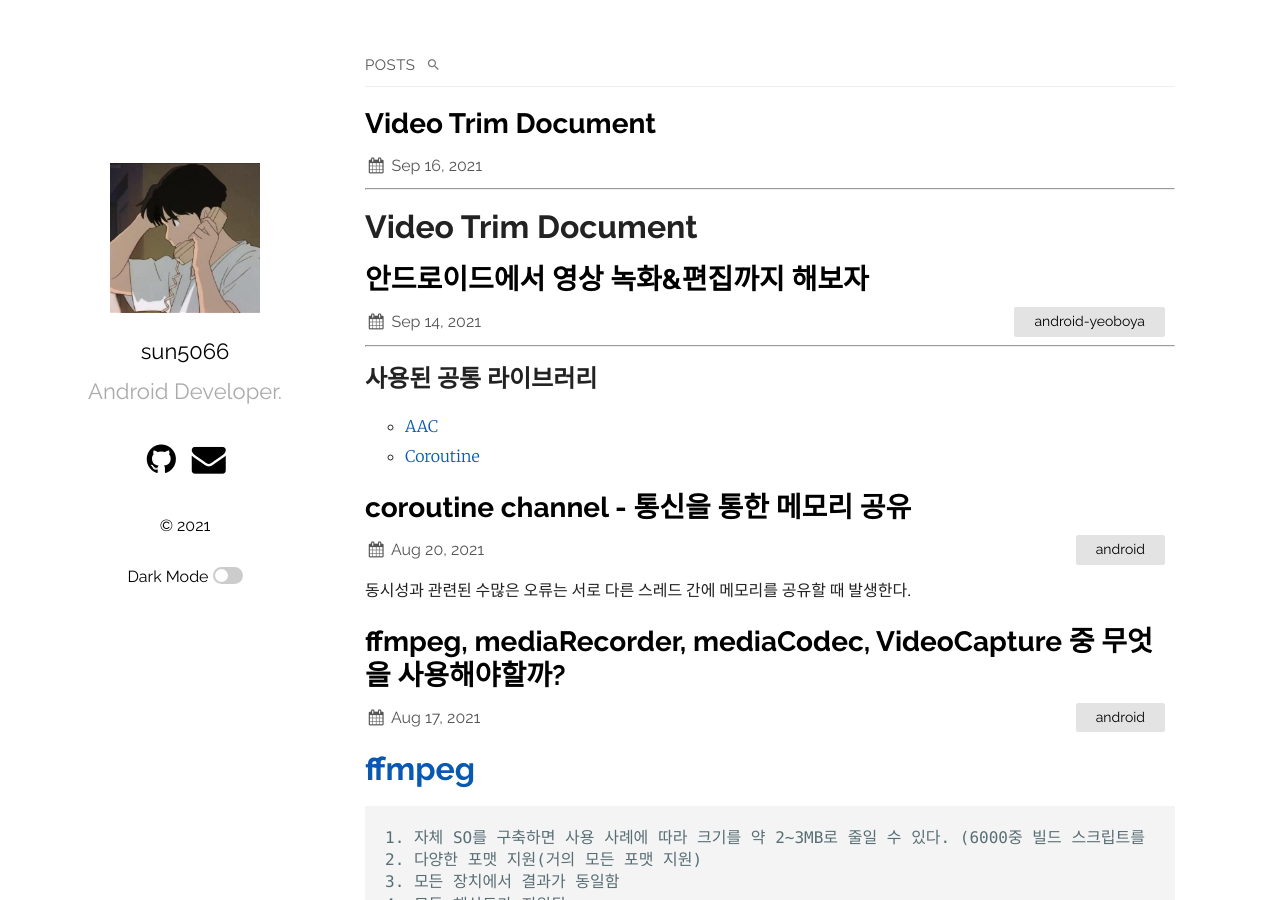
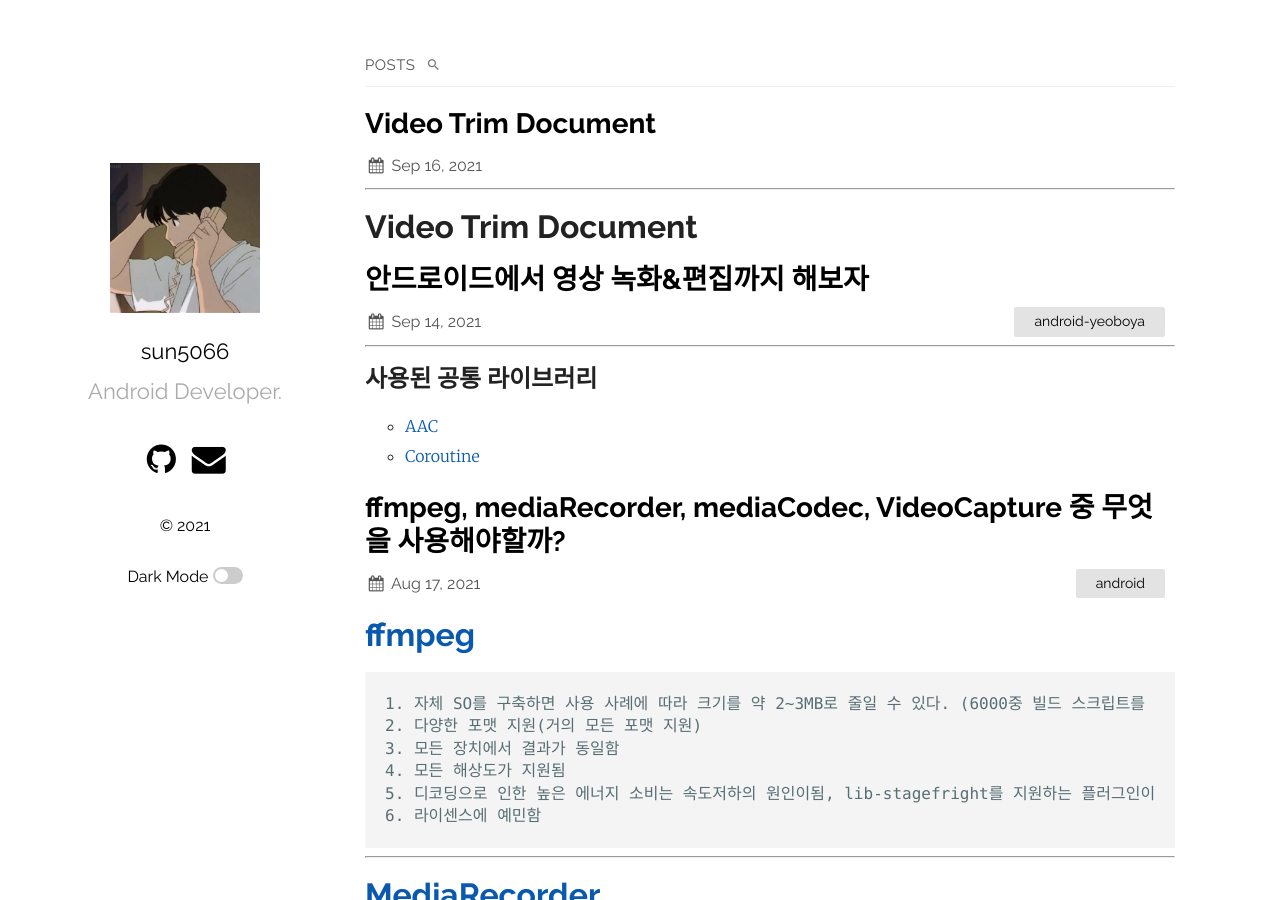
Before and after one commit to sun5066/sun5066.github.io, a Jekyll site: the page built from index.md, in a window 1280 px wide and 900 px high. Built offline with Jekyll 4.4.1, drawn with Linux system fonts in a browser that asks for light colours; some of the changed lines change nothing that is shown.

Commit message:
테이블 변경

```diff
--- a/_posts/2021-08-20-coroutine-channel.md
+++ /dev/null
@@ -1,29 +0,0 @@
----
-title: "coroutine channel - 통신을 통한 메모리 공유"
-date: 2021-08-20 12:44:28 -0400
-categories: android
----
-
-동시성과 관련된 수많은 오류는
-서로 다른 스레드 간에 메모리를 공유할 때 발생한다.
-
-예를 들면 다른 스레드에 의해 객체가 변경되는 경우에 문제가 생김
-이런 식의 메모리 공유는 일명 "방탄 동기화" 가 없으면 위험하며 공유 객체가 절대로 들어가지 않아야 하는 상태에 빠질 때가 생긴다.
-그리고 이러한 방탄 동기화를 작성하는 것은 보기보다 매우 어려움..
-
-데드락, 레이스 컨디션, 원자성 위반은 공유 상태와 관련이 있다. 이들은 공유 상태가 유효하지 않기 때문에 발생하며, 상태가 일관성을 잃어버리는 원인이 되기도 함.
-
-이런 문제를 극복하려는 차원에서 Kotlin, Go, Dart 와 같은 최신 프로그래밍 언어들은 Channel 을 제공함
-
-채널은 스레드가 서로 다른 상태를 공유하는 대신 메시지를 주고받는 통신을 하도록 함으로써 동시성 코드를 작성하는 데 도움을 주는 도구다.
-
- # 채널의 이해
- * 동시성 코드 간에 서로 안전한 통신을 할 수 있도록 해주는 도구임.
- * 동시성 코드가 메시지를 보내 통신할 수 있도록 해줌.
- * 실행 중인 스레드에 상관 없이 서로 다른 코루틴 간에 메시지를 안전하게 보내고 받기 위한 파이프라인으로 생각할 수 있음.
-> 채널이 어떻게 중요하고 현실적인 시나리오에서 사용될 수 있을까 몇 가지 예를 통해 살펴보자.
-
-## 스트리밍 데이터 사례
-최근에 특정 키워드에 대해 10개의 콘텐츠 인덱서를 조회한 뒤 검색 결과를 보여주는 비교적 간단한 프로그래밍 작업을 했다고 가정하자.
-
-첫 번째 접근 방법은 각 콘텐츠 인덱서를 위한 코루틴을 시작해서 Deferred<List<ResultVO>> 를 반환하고, 모든 코루틴이 완료되면 결과를 병합해서 UI에 보내는 것이다.
```
Also changed, not shown: _posts/2019-09-16-camera-record-document.md (+8 -8 lines), _posts/2021-09-16-video-trim-document.md (+11 -11 lines).
